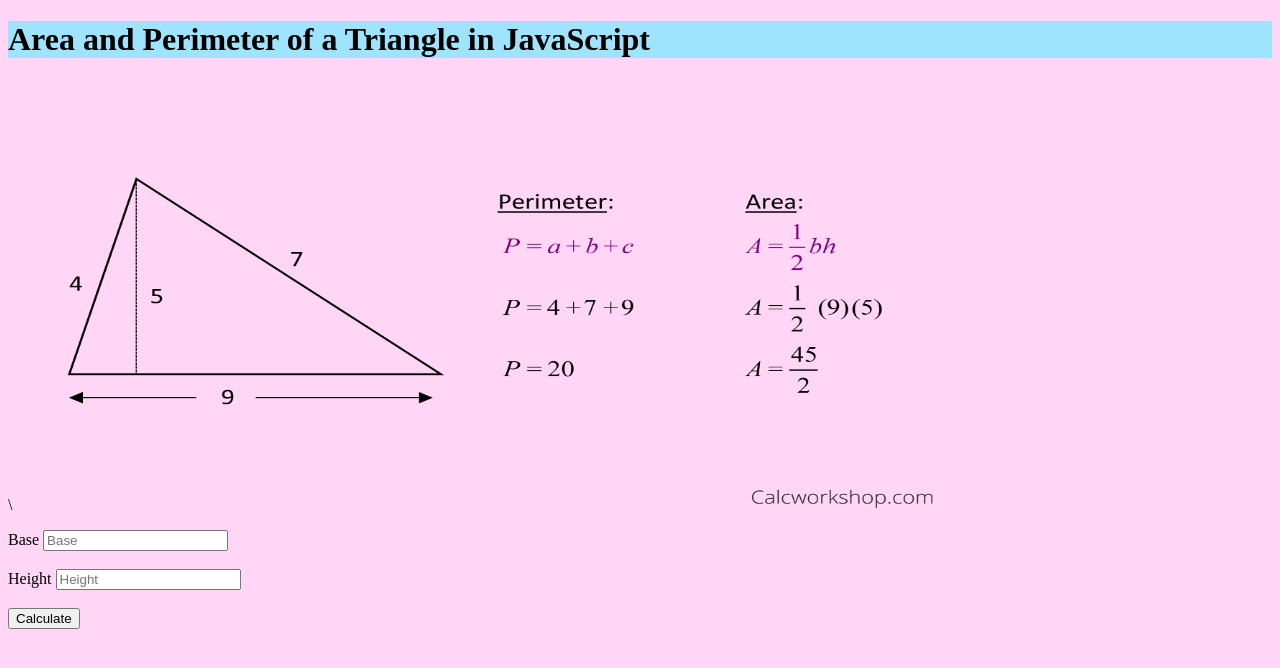
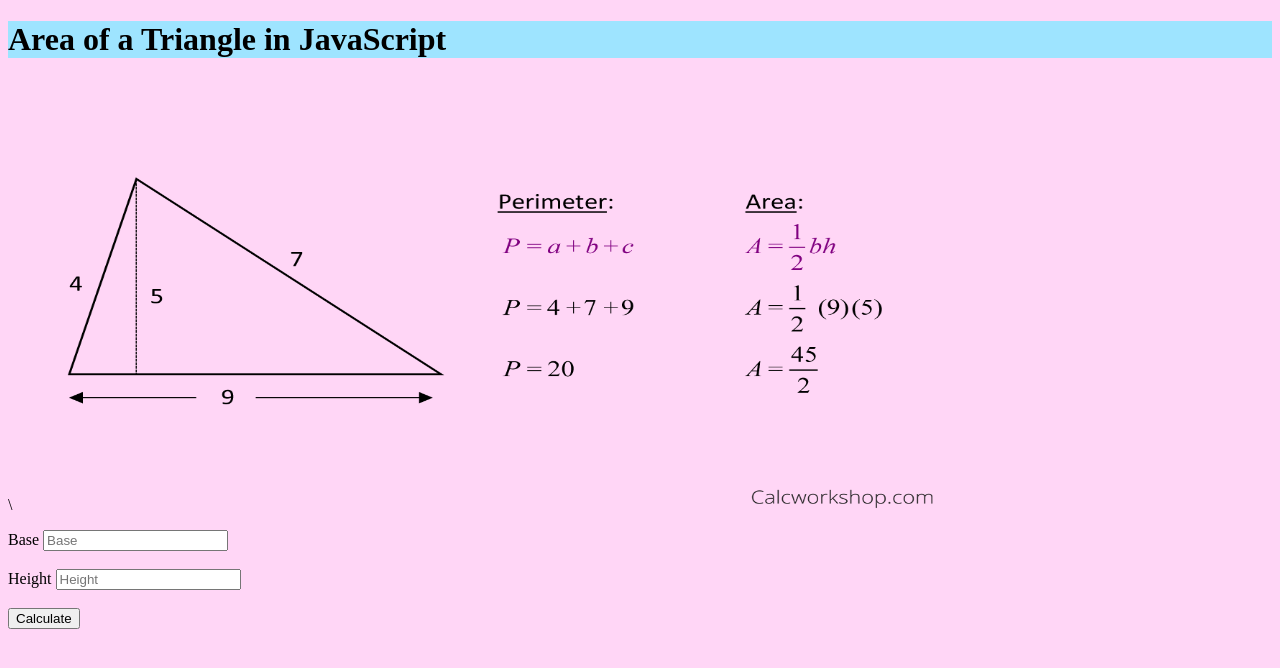
Before and after one commit to ICS20-Programming-LoganR/Unit2-04-HTML-AreaPer-UserInput, a plain HTML site: page index.html in a window 1280 px wide. Drawn offline with Linux system fonts and the light colour scheme.

Commit message:
Fixed minor spelling mistakes

```diff
--- a/index.html
+++ b/index.html
@@ -14,17 +14,17 @@
 <link rel="manifest" href="/site.webmanifest">
 <link rel="mask-icon" href="/safari-pinned-tab.svg" color="#5bbad5">
 
-    <title>Tirangle with JS</title>
+    <title>Triangle with JS</title>
     <!-- Style -->
        <!-- style -->
       <link rel="stylesheet" href="./css/style.css">
     <title>Your Address with JS</title>
   </head>
   <body>
-    <h1>Area and Perimeter of a Triangle in JavaScript</h1>\
+    <h1>Area of a Triangle in JavaScript</h1>\
     <!-- formulas image -->
     <img src="areapertraingle.png" alt="Formulas" width="920" height="430">
-    <!-- sript -->
+    <!-- script -->
     <script src="./js/script.js"></script>
        <!-- text fields -->
         <p>
@@ -36,7 +36,7 @@
         <input type="submit" value="Calculate">
       </form>
     </p>
-        <!-- The are and perimiter is displayed here -->
+        <!-- The are and perimeter is displayed here -->
         <div id="base-height">
   </body>
 </html>
```
